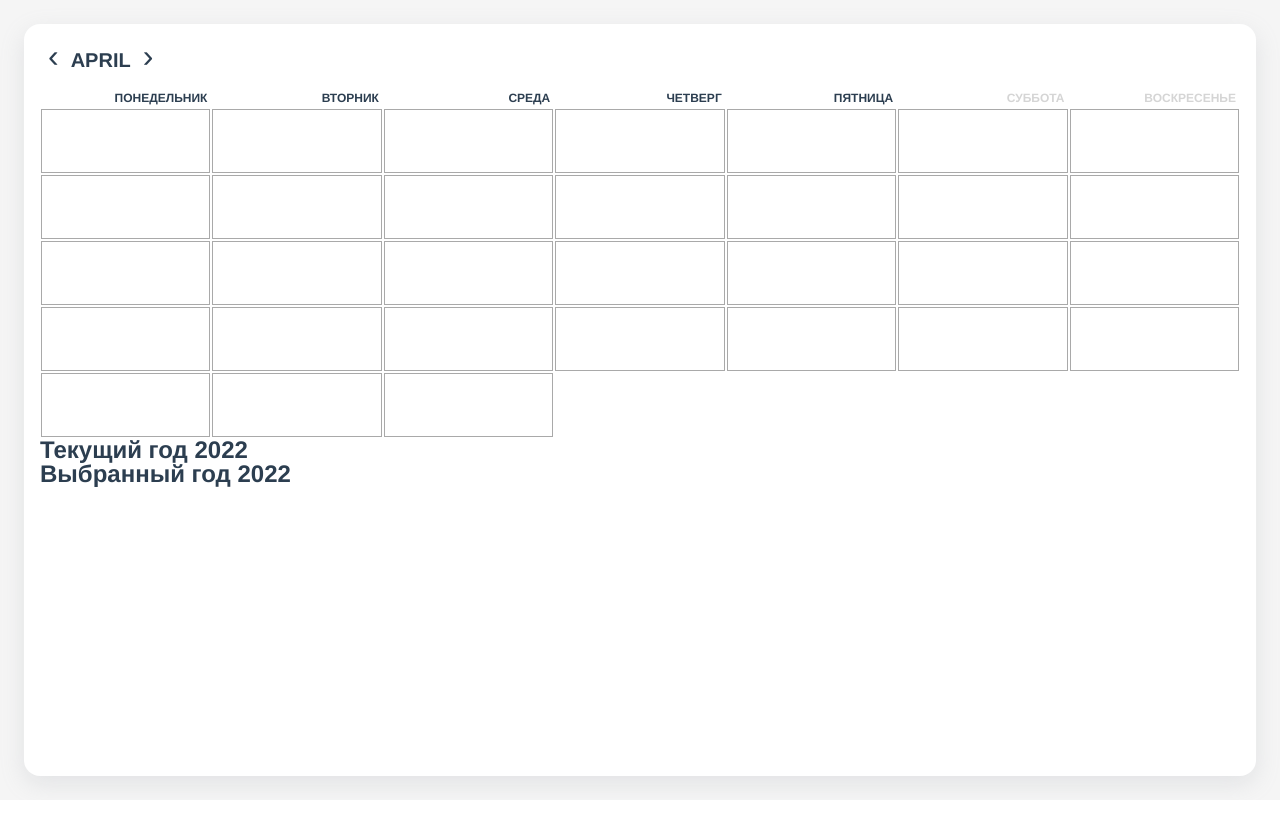
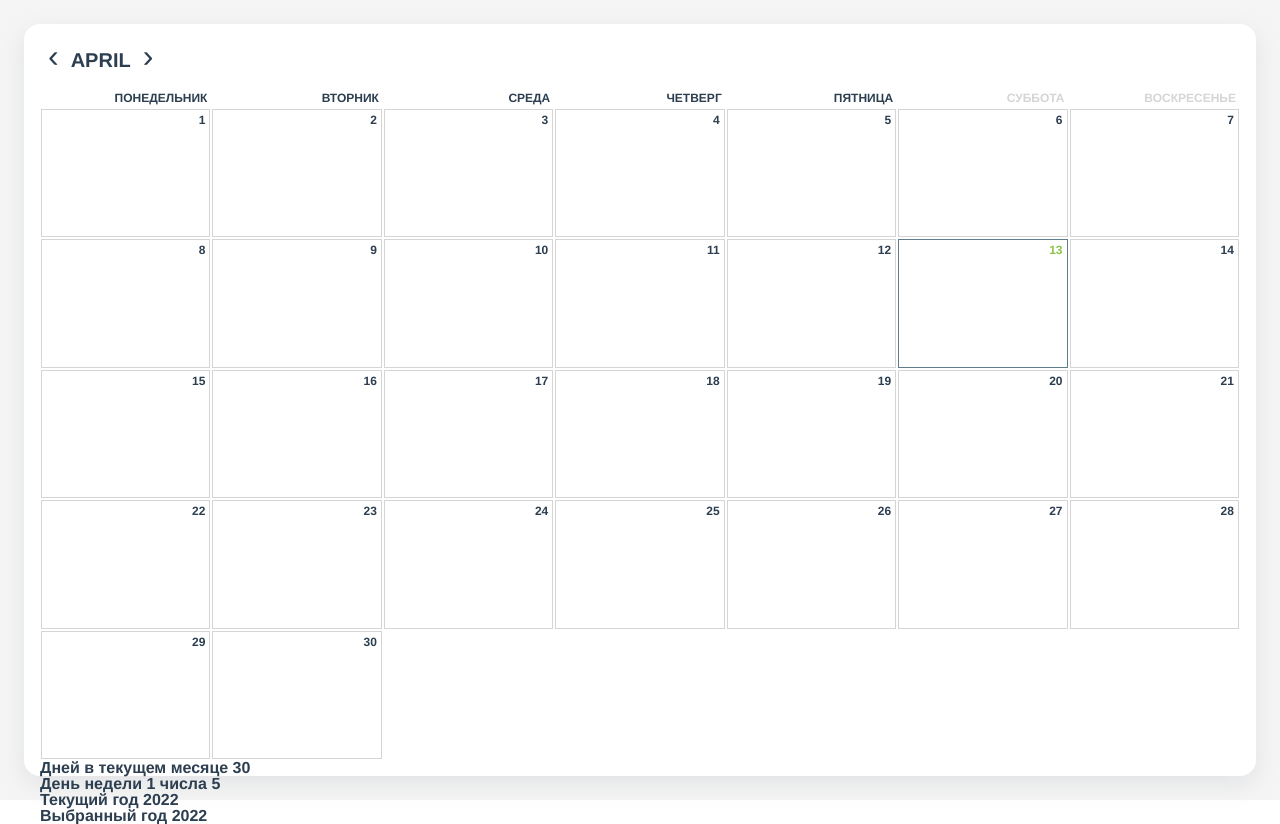
Before and after one commit to mccrush/testcalen, a Vue app: page / in a window 1280 px wide. Before the commit the page ends 800 px from the top, so only its background shows below. Built offline with nearby package versions, Linux system fonts and the light colour scheme.

Commit message:
Settings show date

```diff
--- a/src/components/TestCalen.vue
+++ b/src/components/TestCalen.vue
@@ -3,7 +3,7 @@
     <div class="row row-select">
       <div class="btn btn-left" @click="monthDown">&lsaquo;</div>
       <div id="month-name">
-        {{ selectMonthName }}
+        {{ getSelectMonthName }}
         <span v-if="selectYear != tecYear">{{ selectYear }}</span>
       </div>
       <div class="btn btn-right" @click="monthUp">&rsaquo;</div>
@@ -19,10 +19,24 @@
       </div>
     </div>
     <div class="row row-calendar">
-      <div v-for="i in 31" :key="'day-' + i" class="day"></div>
+      <div
+        v-for="i in getDaysInMonth"
+        :key="'day-' + i"
+        class="day border-grey day-height-5"
+        :class="{
+          'border-darkgrey text-green':
+            i === tecDate &&
+            selectMonthNumber === tecMonthNumber &&
+            selectYear === tecYear,
+        }"
+      >
+        {{ i }}
+      </div>
     </div>
-    <h2>Текущий год {{ tecYear }}</h2>
-    <h2>Выбранный год {{ selectYear }}</h2>
+    <h4>Дней в текущем месяце {{ getDaysInMonth }}</h4>
+    <h4>День недели 1 числа {{ getNumberOfRows }}</h4>
+    <h4>Текущий год {{ tecYear }}</h4>
+    <h4>Выбранный год {{ selectYear }}</h4>
   </div>
 </template>
 
@@ -41,18 +55,37 @@ export default {
         "Суббота",
         "Воскресенье",
       ],
-      tecYear: moment().format("YYYY"),
-      tecMonthNumber: moment().format("M") - 1,
-      selectYear: moment().format("YYYY") || "",
-      selectMonthNumber: moment().format("M") - 1 || "",
+      tecYear: moment().get("year"),
+      tecMonthNumber: moment().get("month"),
+      tecDate: moment().get("date"),
+      selectYear: moment().get("year") || "",
+      selectMonthNumber: moment().get("month") || "",
     };
   },
   mounted() {
     moment.locale("ru");
   },
   computed: {
-    selectMonthName() {
+    getSelectMonthName() {
       return moment().month(this.selectMonthNumber).format("MMMM");
+    },
+    getDaysInMonth() {
+      return moment(
+        this.selectYear + "-" + (this.selectMonthNumber + 1),
+        "YYYY-MM"
+      ).daysInMonth();
+    },
+    getNumberOfRows() {
+      const dayOfWeek = new Date(
+        this.selectYear,
+        this.selectMonthNumber,
+        1
+      ).getDay();
+      if (dayOfWeek === 6 || dayOfWeek === 0) {
+        return 6;
+      } else {
+        return 5;
+      }
     },
   },
   methods: {
@@ -120,7 +153,7 @@ export default {
   font-size: 12px;
   font-weight: bold;
   /* height: 24px; */
-  padding: 4px 4px;
+  padding: 4px;
   text-align: right;
   text-transform: uppercase;
   width: calc(100% / 7); /* 14.28%; */
@@ -135,13 +168,40 @@ export default {
 
 .day {
   border: 1px solid darkgrey;
-  height: 64px;
+  font-size: 12px;
+  font-weight: bold;
   margin: 1px;
+  padding: 4px;
+  text-align: right;
   width: calc((100% - 14px) / 7);
+}
+
+.day-height-5 {
+  height: calc((100vh - 158px) / 5);
+}
+
+.day-height-6 {
+  height: calc((100vh - 158px) / 6);
 }
 
 /* Вспомогательные классы */
 .text-grey {
   color: #d5d5d5;
 }
+
+.text-purpur {
+  color: #3f51b5;
+}
+
+.text-green {
+  color: #8bc34a;
+}
+
+.border-grey {
+  border: 1px solid #d5d5d5;
+}
+
+.border-darkgrey {
+  border: 1px solid #607d8b;
+}
 </style>
```
